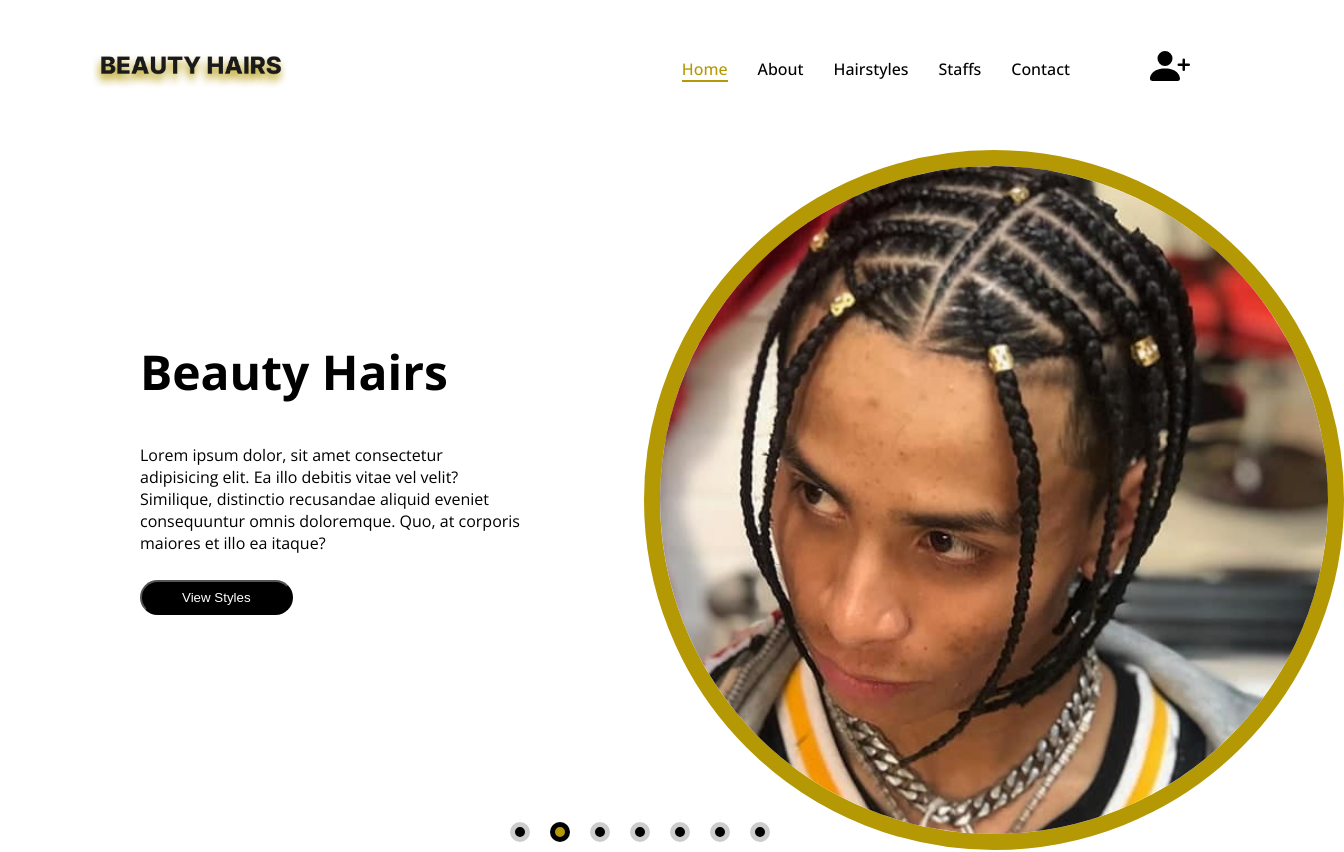
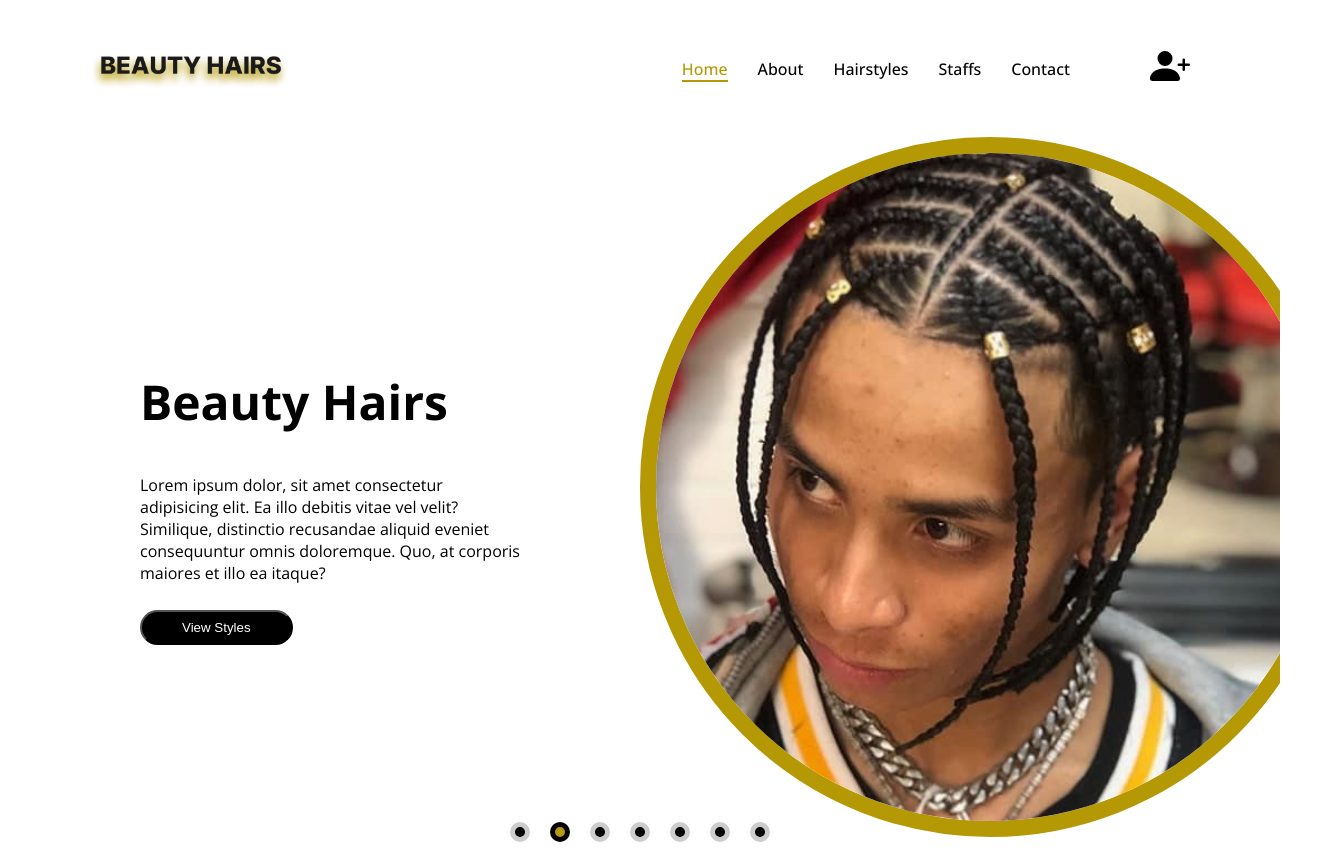
Before and after one commit to Fasina-ayomikun/Beauty-Hairs, a React (Create React App) app: page / in a window 1280 px wide. Shown: the top 852 px of the page, 1344 px wide, since content can reach past the window. Built offline with nearby package versions, Linux system fonts and the light colour scheme; a web font is replaced by a local one.

Commit message:
fixed styling

```diff
--- a/src/index.css
+++ b/src/index.css
@@ -114,7 +114,10 @@ li .active {
 /* Home Page */
 
 /* Hero */
-
+.hero-section {
+  overflow: hidden;
+  width: 100vw;
+}
 .hero-container {
   padding: 0 50px;
   max-width: var(--max-width);
@@ -123,17 +126,13 @@ li .active {
   grid-template-columns: repeat(2, 1fr);
   align-items: center;
   justify-content: center;
-
   height: 80vh;
 }
 .img-container {
   height: 700px;
   aspect-ratio: 1;
-  overflow: visible;
   border-radius: 50%;
-  position: absolute;
-  right: -5%;
-  top: 150px;
+  margin-right: -250px;
   z-index: -1;
   border: 16px solid var(--gold);
 }
```
